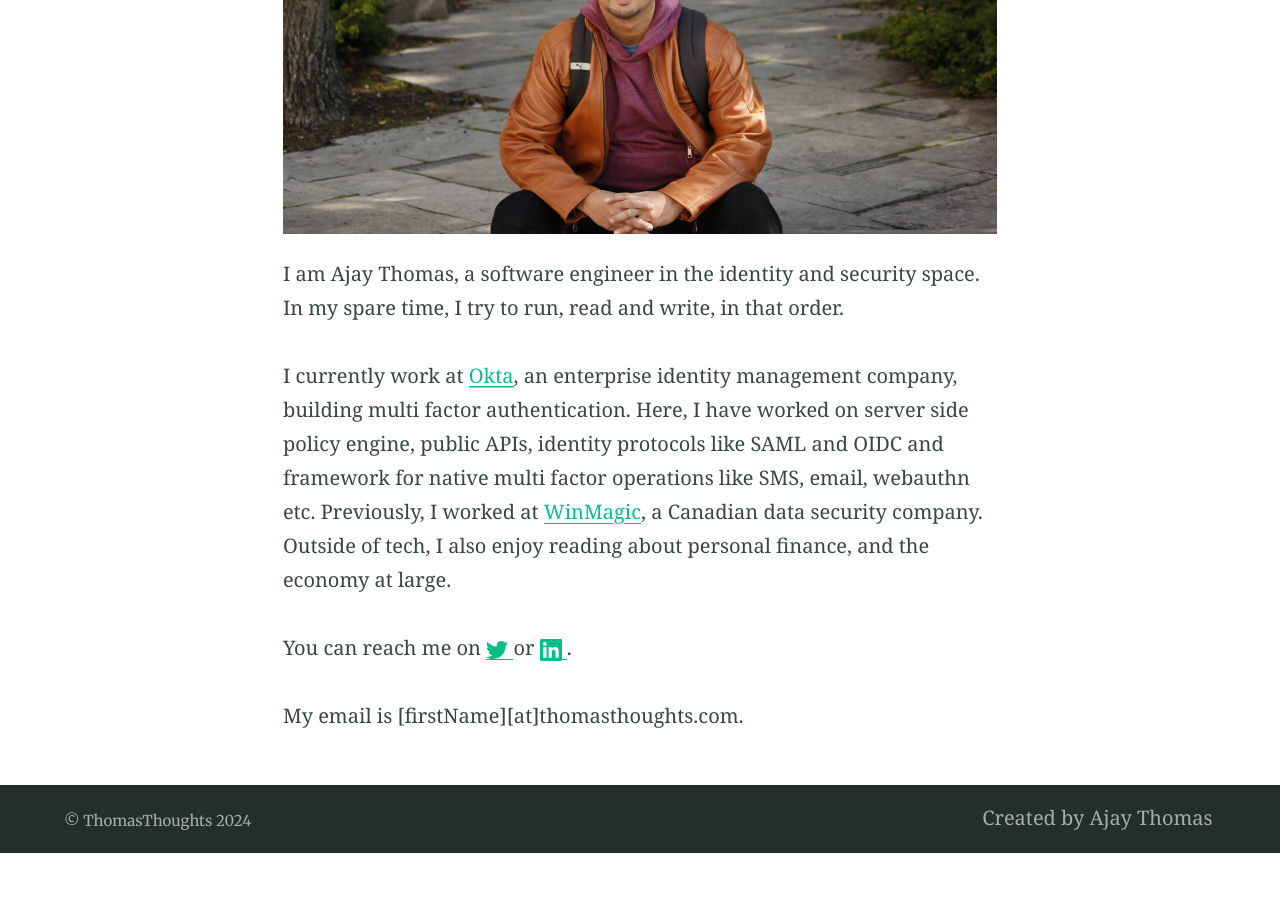
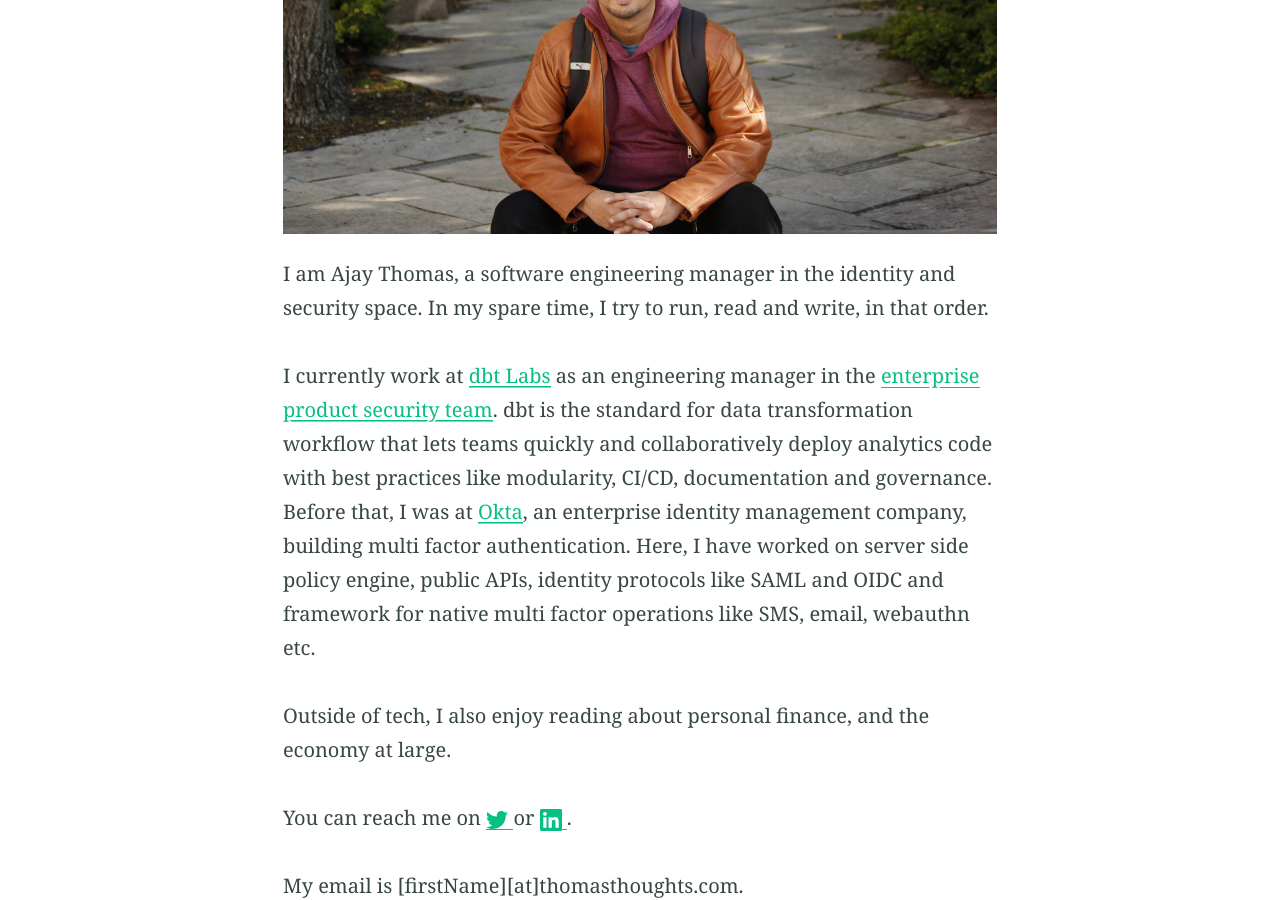
Before and after one commit to ajaythomas/ajaythomas.github.io, a Jekyll site: the page built from index.md, in a window 1280 px wide and 900 px high, scrolled down 747 px. Built offline with Jekyll 4.4.1, drawn with Linux system fonts in a browser that asks for light colours; before the commit the page ends 1600 px from its top, so only the background shows below that.

Commit message:
Add current job at dbt

```diff
--- a/index.md
+++ b/index.md
@@ -7,9 +7,11 @@ feature_image: "/assets/SF.jpg"
 
 {% include figure.html image="/assets/AjayJacket.JPG" %}
 
-I am Ajay Thomas, a software engineer in the identity and security space. In my spare time, I try to run, read and write, in that order.
+I am Ajay Thomas, a software engineering manager in the identity and security space. In my spare time, I try to run, read and write, in that order.
 
-I currently work at [Okta](https://www.okta.com/), an enterprise identity management company, building multi factor authentication. Here, I have worked on server side policy engine, public APIs, identity protocols like SAML and OIDC and framework for native multi factor operations like SMS, email, webauthn etc. Previously, I worked at [WinMagic](https://www.winmagic.com/), a Canadian data security company.
+I currently work at [dbt Labs](https://www.getdbt.com/) as an engineering manager in the [enterprise product security team](https://www.getdbt.com/security). dbt is the standard for data transformation workflow that lets teams quickly and collaboratively deploy analytics code with best practices like modularity, CI/CD, documentation and governance.
+Before that, I was at [Okta](https://www.okta.com/), an enterprise identity management company, building multi factor authentication. Here, I have worked on server side policy engine, public APIs, identity protocols like SAML and OIDC and framework for native multi factor operations like SMS, email, webauthn etc.
+
 Outside of tech, I also enjoy reading about personal finance, and the economy at large.
 
 You can reach me on [{% include icon.html id="twitter" title="twitter" %}](https://twitter.com/ajayinc) or [{% include icon.html id="linkedin" title="linkedin" %}](https://www.linkedin.com/in/ajaythomas).
```
